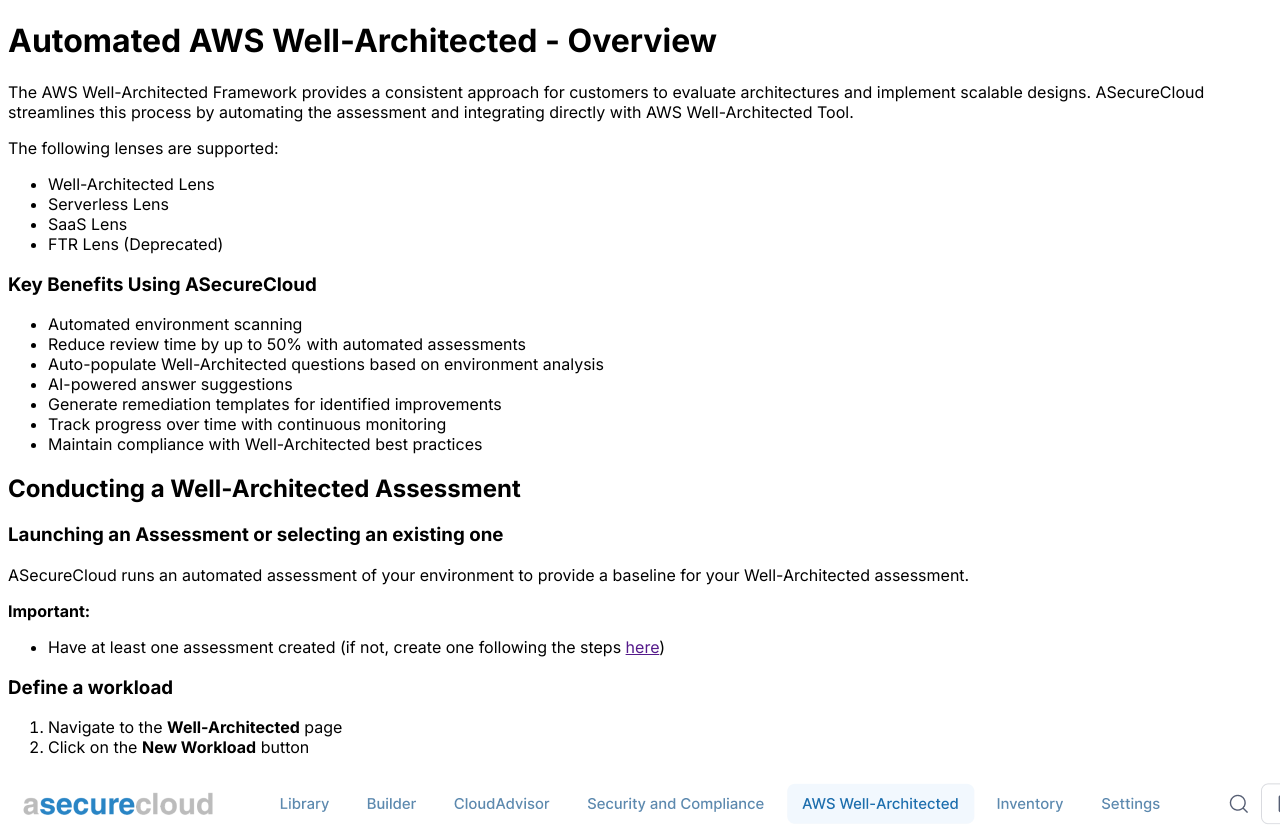
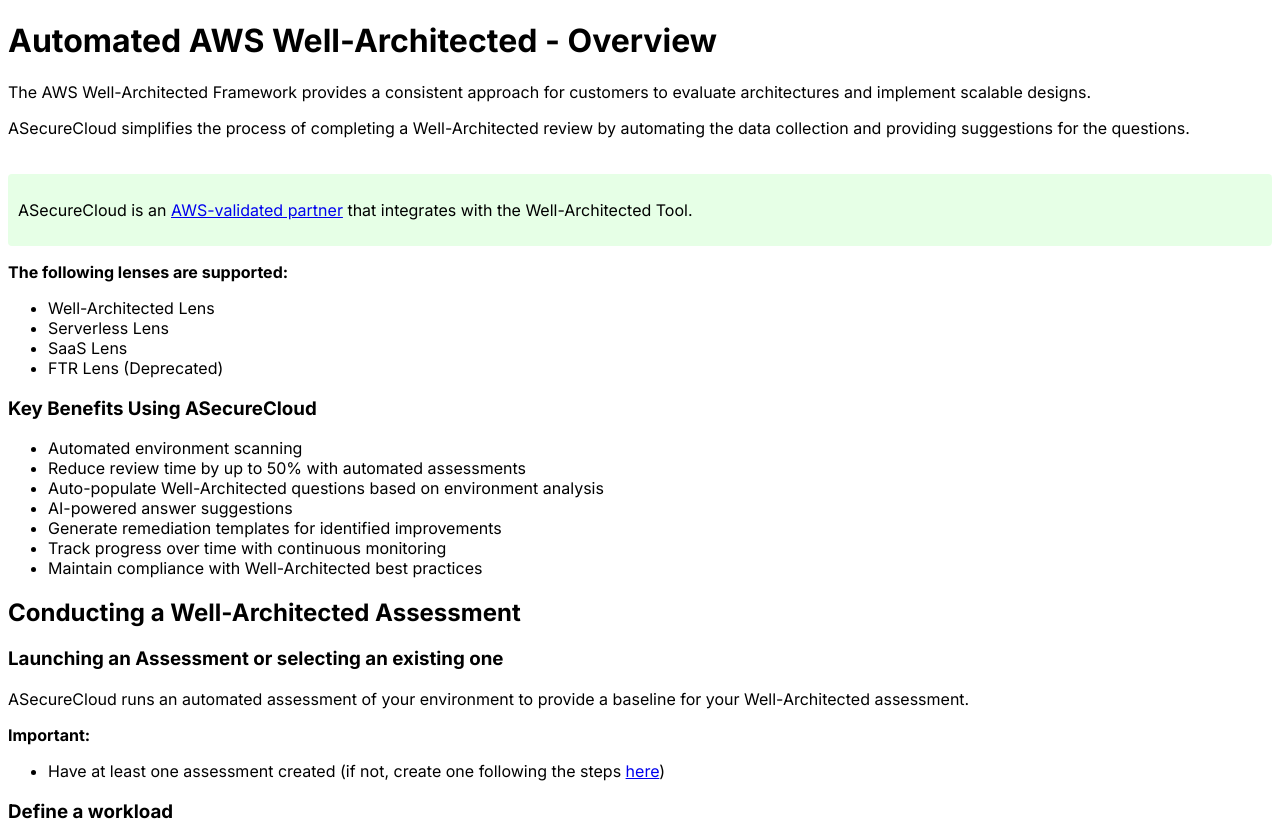
Before and after one commit to asecurecloud/documentation, a Next.js app: page /wellArchitected in a window 1280 px wide. Shown: the top 826 px of the page. Built offline with nearby package versions, Linux system fonts and the light colour scheme.

Commit message:
updatedwellarchitectedviews

```diff
--- a/pages/wellArchitected/index.mdx
+++ b/pages/wellArchitected/index.mdx
@@ -2,9 +2,16 @@
 
 
 The AWS Well-Architected Framework provides a consistent approach for customers to evaluate architectures and implement scalable designs.
-ASecureCloud streamlines this process by automating the assessment and integrating directly with AWS Well-Architected Tool.
 
-The following lenses are supported:
+ASecureCloud simplifies the process of completing a Well-Architected review by automating the data collection and providing suggestions for the questions.
+
+<br/>
+
+<div style={{ backgroundColor: '#e6ffe6', padding: '10px', borderRadius: '4px' }}>
+ASecureCloud is an [AWS-validated partner](https://aws.amazon.com/well-architected-tool/partners/) that integrates with the Well-Architected Tool.
+</div>
+
+**The following lenses are supported:**
 
 - Well-Architected Lens
 - Serverless Lens
@@ -29,7 +36,7 @@
 ASecureCloud runs an automated assessment of your environment to provide a baseline for your Well-Architected assessment.
 
 **Important:**
-- Have at least one assessment created (if not, create one following the steps [here]())
+- Have at least one assessment created (if not, create one following the steps [here](/gettingStarted))
 
 ### Define a workload
 
```
